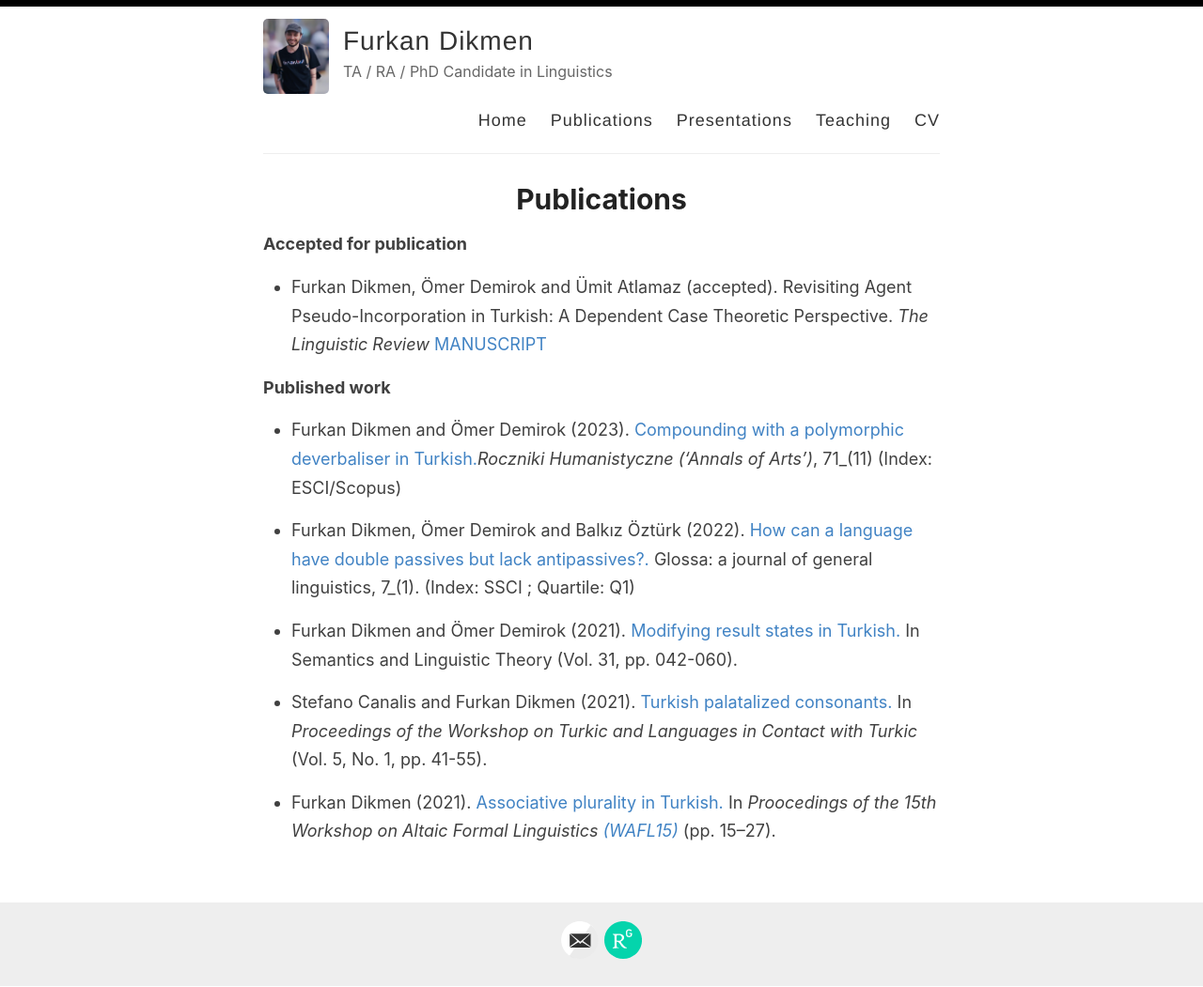
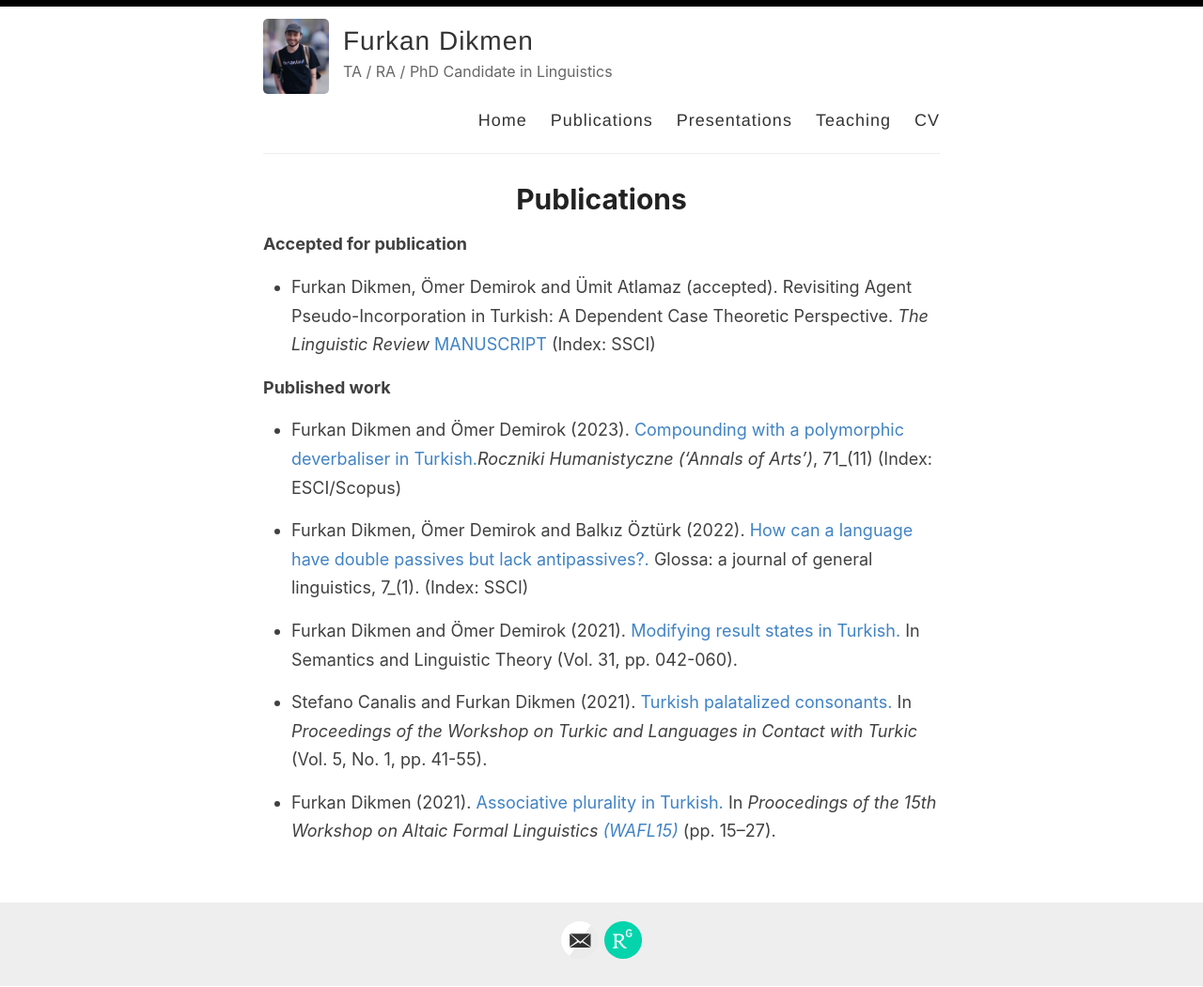
Before and after one commit to furkandikmen/furkandikmen.github.io, a Jekyll site: the page built from _pages/publications.md, in a window 1280 px wide. Shown: the whole page at 94% size. Built offline with Jekyll 4.4.1, drawn with Linux system fonts in a browser that asks for light colours.

Commit message:
Update publications.md

```diff
--- a/_pages/publications.md
+++ b/_pages/publications.md
@@ -6,13 +6,13 @@ permalink: /publications/
 
 **Accepted for publication**
 
-- Furkan Dikmen, Ömer Demirok and Ümit Atlamaz (accepted). Revisiting Agent Pseudo-Incorporation in Turkish: A Dependent Case Theoretic Perspective. _The Linguistic Review_ [MANUSCRIPT](https://furkandikmen.com/assets/publications/Linguistic Review(ms).pdf){:target="_blank" rel="noopener noreferrer"}
+- Furkan Dikmen, Ömer Demirok and Ümit Atlamaz (accepted). Revisiting Agent Pseudo-Incorporation in Turkish: A Dependent Case Theoretic Perspective. _The Linguistic Review_ [MANUSCRIPT](https://furkandikmen.com/assets/publications/Linguistic Review(ms).pdf){:target="_blank" rel="noopener noreferrer"} (Index: SSCI)
 
 **Published work**
 
 - Furkan Dikmen and Ömer Demirok (2023). [Compounding with a polymorphic deverbaliser in Turkish.](https://doi.org/10.18290/rh237111-4s){:target="_blank" rel="noopener noreferrer"}_Roczniki Humanistyczne ('Annals of Arts')_, 71_(11) (Index: ESCI/Scopus)
 
-- Furkan Dikmen, Ömer Demirok and Balkız Öztürk (2022). [How can a language have double passives but lack antipassives?.](https://www.glossa-journal.org/article/id/6553/){:target="_blank" rel="noopener noreferrer"} Glossa: a journal of general linguistics, 7_(1). (Index: SSCI ; Quartile: Q1)
+- Furkan Dikmen, Ömer Demirok and Balkız Öztürk (2022). [How can a language have double passives but lack antipassives?.](https://www.glossa-journal.org/article/id/6553/){:target="_blank" rel="noopener noreferrer"} Glossa: a journal of general linguistics, 7_(1). (Index: SSCI)
 
 - Furkan Dikmen and Ömer Demirok (2021). [Modifying result states in Turkish.](https://journals.linguisticsociety.org/proceedings/index.php/SALT/article/view/31.003){:target="_blank" rel="noopener noreferrer"} In Semantics and Linguistic Theory (Vol. 31, pp. 042-060).
 
```
